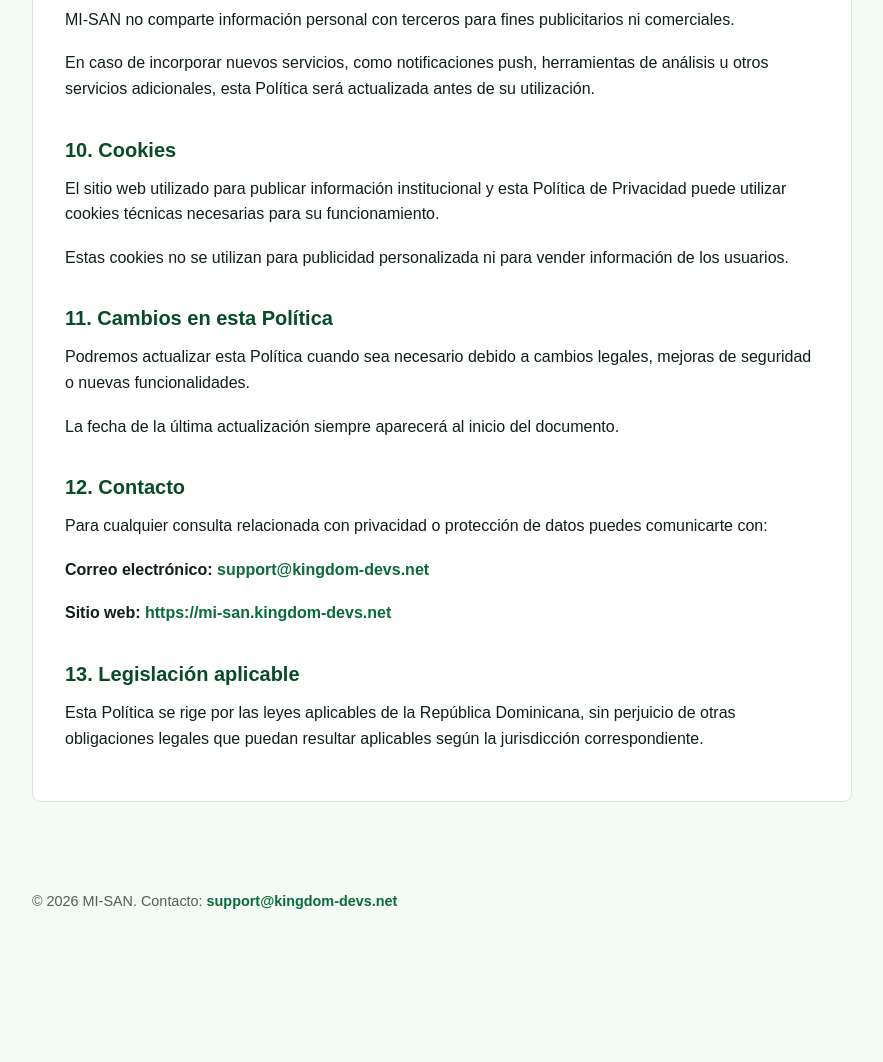
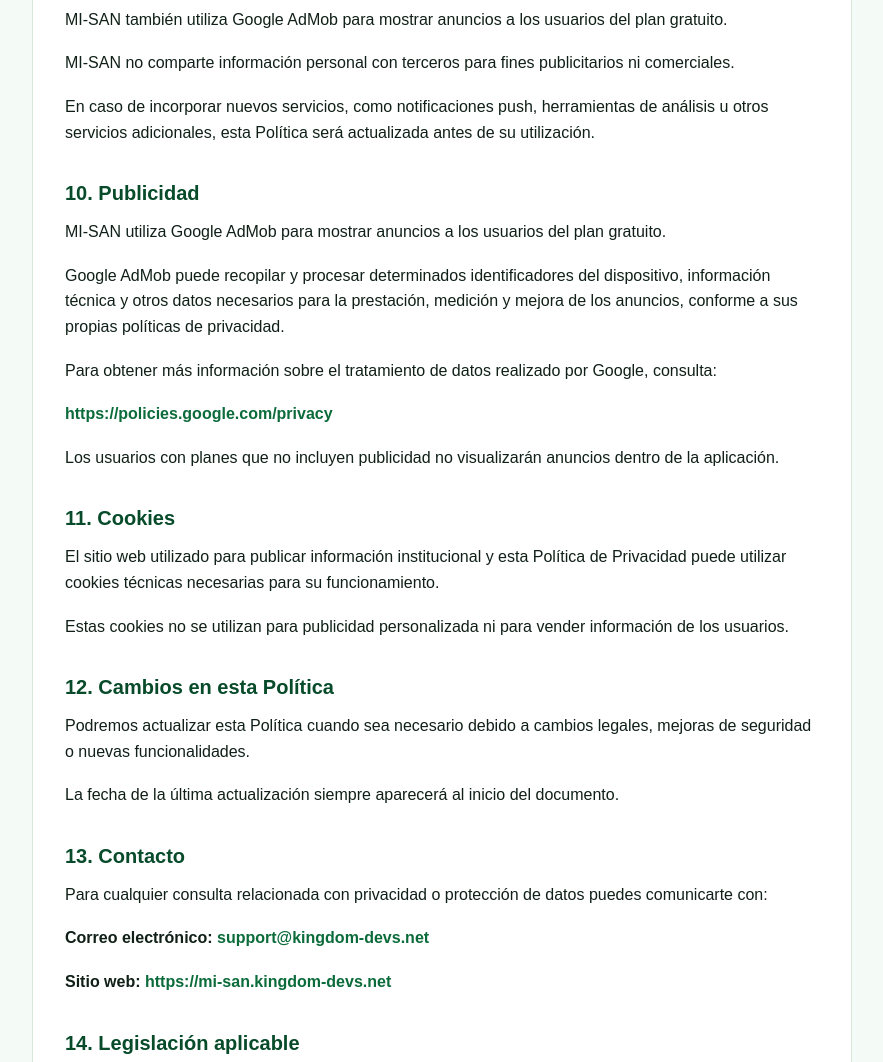
Before and after one commit to ajbrito86/MI-SAN, a website: page apps/public-site/privacidad.html in a window 1280 px wide. Shown: the part 4200-5262 px from the top of the page, without its empty margins (118-1001 px from the left). Before the commit the page ends 5149 px from the top, so only its background shows below. Drawn offline with Linux system fonts and the light colour scheme.

Commit message:
agrega admob

```diff
--- a/apps/public-site/privacidad.html
+++ b/apps/public-site/privacidad.html
@@ -142,23 +142,31 @@
         <h2>9. Servicios de terceros</h2>
         <p>Actualmente MI-SAN utiliza Google Sign-In para permitir que los usuarios puedan iniciar sesión con su cuenta de Google, si así lo desean.</p>
         <p>Este servicio procesa la información necesaria para la autenticación conforme a sus propias políticas de privacidad.</p>
+        <p>MI-SAN también utiliza Google AdMob para mostrar anuncios a los usuarios del plan gratuito.</p>
         <p>MI-SAN no comparte información personal con terceros para fines publicitarios ni comerciales.</p>
         <p>En caso de incorporar nuevos servicios, como notificaciones push, herramientas de análisis u otros servicios adicionales, esta Política será actualizada antes de su utilización.</p>
 
-        <h2>10. Cookies</h2>
+        <h2>10. Publicidad</h2>
+        <p>MI-SAN utiliza Google AdMob para mostrar anuncios a los usuarios del plan gratuito.</p>
+        <p>Google AdMob puede recopilar y procesar determinados identificadores del dispositivo, información técnica y otros datos necesarios para la prestación, medición y mejora de los anuncios, conforme a sus propias políticas de privacidad.</p>
+        <p>Para obtener más información sobre el tratamiento de datos realizado por Google, consulta:</p>
+        <p><a href="https://policies.google.com/privacy">https://policies.google.com/privacy</a></p>
+        <p>Los usuarios con planes que no incluyen publicidad no visualizarán anuncios dentro de la aplicación.</p>
+
+        <h2>11. Cookies</h2>
         <p>El sitio web utilizado para publicar información institucional y esta Política de Privacidad puede utilizar cookies técnicas necesarias para su funcionamiento.</p>
         <p>Estas cookies no se utilizan para publicidad personalizada ni para vender información de los usuarios.</p>
 
-        <h2>11. Cambios en esta Política</h2>
+        <h2>12. Cambios en esta Política</h2>
         <p>Podremos actualizar esta Política cuando sea necesario debido a cambios legales, mejoras de seguridad o nuevas funcionalidades.</p>
         <p>La fecha de la última actualización siempre aparecerá al inicio del documento.</p>
 
-        <h2>12. Contacto</h2>
+        <h2>13. Contacto</h2>
         <p>Para cualquier consulta relacionada con privacidad o protección de datos puedes comunicarte con:</p>
         <p><strong>Correo electrónico:</strong> <a href="mailto:support@kingdom-devs.net">support@kingdom-devs.net</a></p>
         <p><strong>Sitio web:</strong> <a href="https://mi-san.kingdom-devs.net">https://mi-san.kingdom-devs.net</a></p>
 
-        <h2>13. Legislación aplicable</h2>
+        <h2>14. Legislación aplicable</h2>
         <p>Esta Política se rige por las leyes aplicables de la República Dominicana, sin perjuicio de otras obligaciones legales que puedan resultar aplicables según la jurisdicción correspondiente.</p>
       </article>
     </main>
```
